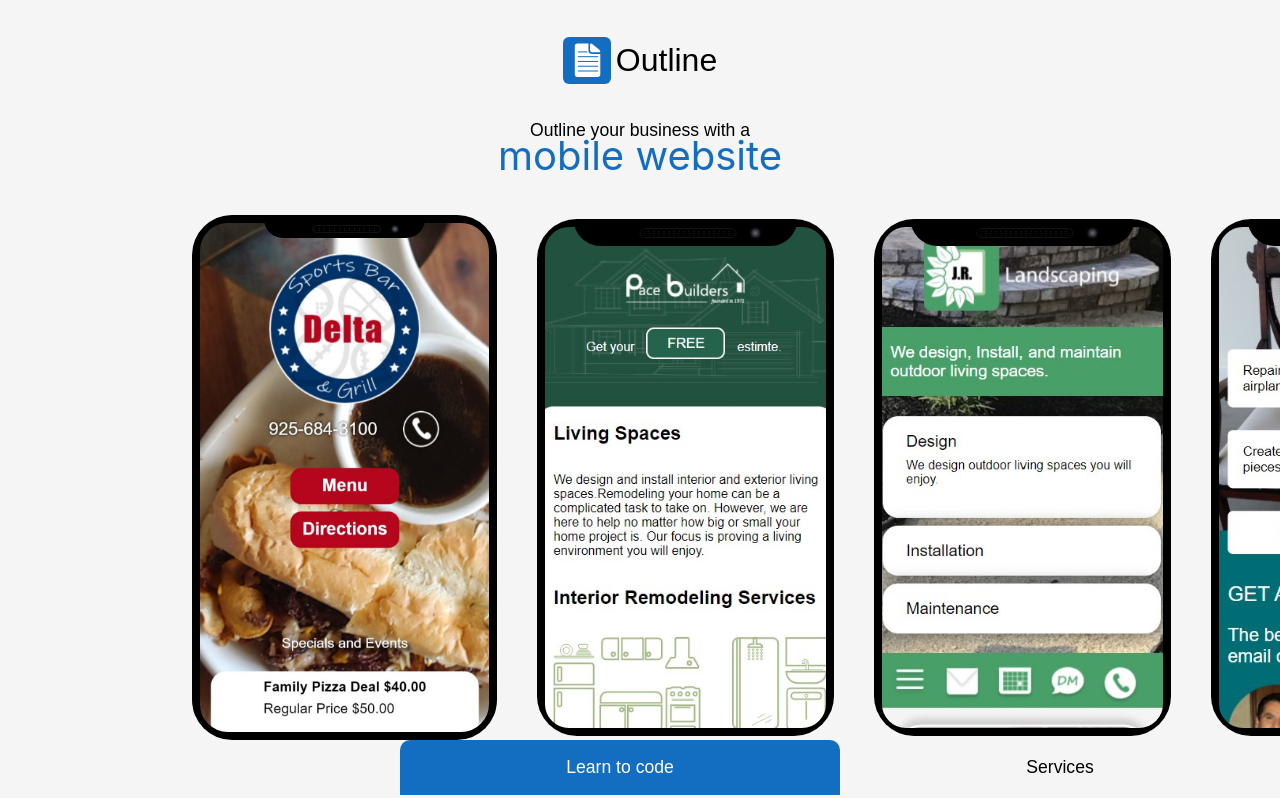
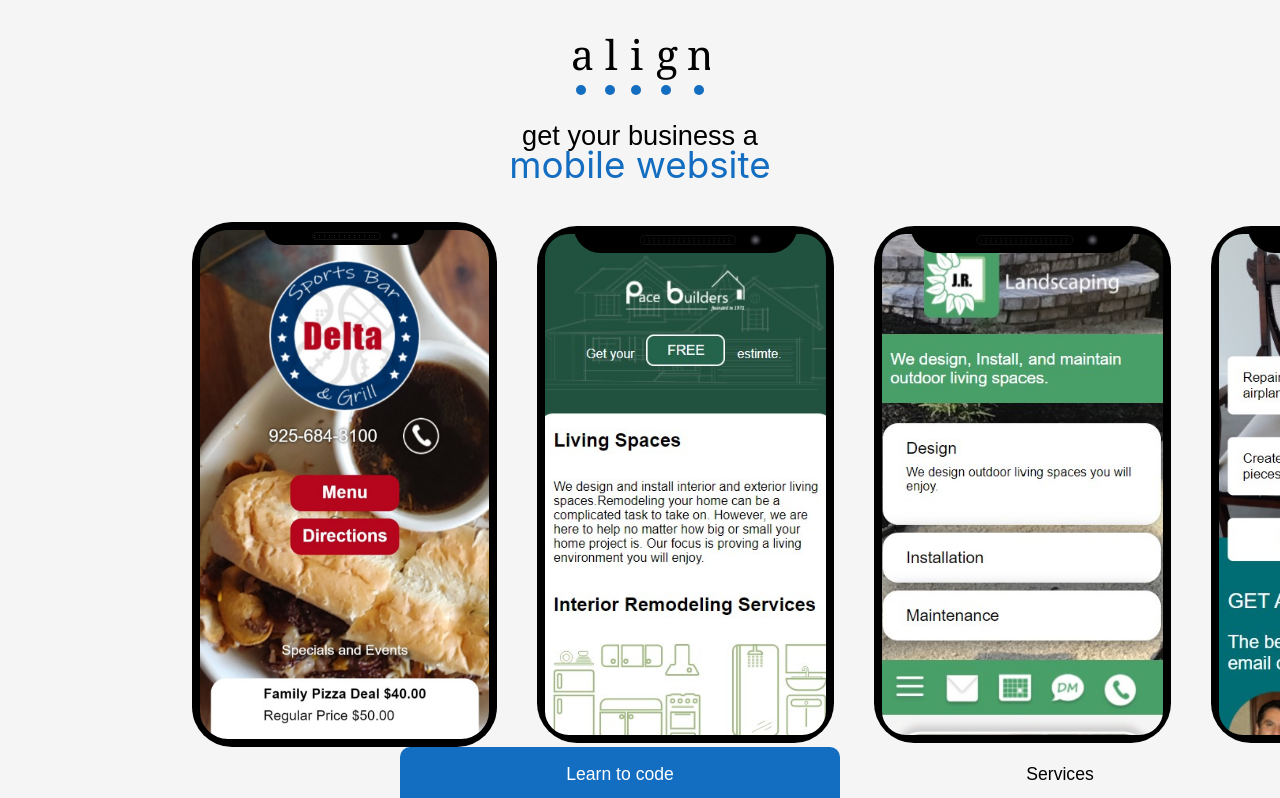
Before and after one commit to louieLouie117/Outline, a React (Create React App) app in the folder client/: page / in a window 1280 px wide. Shown: the top 798 px of the page. Built offline with nearby package versions, Linux system fonts and the light colour scheme.

Commit message:
LogoCompare

```diff
--- a/client/src/components/LandingPage/HeroBanner.jsx
+++ b/client/src/components/LandingPage/HeroBanner.jsx
@@ -1,17 +1,54 @@
-import React from "react";
+import React, {useState} from "react";
 
 function HeroBanner(props) {
 
+  const [hidden]= useState(false)
+  const [alignLogo, setAlignLogo]= useState(true)
+  const [outlineLogo, setOutlineLogo]= useState(false)
+  const [buttonText, setButtonText]= useState("outline")
+
+
+  const LogoOptions = e =>{
+
+      console.log(e.target.innerText)
+
+      if(e.target.innerText === "align"){
+        setAlignLogo(true);
+        setOutlineLogo(false);
+        return setButtonText("outline")
+
+      }
+
+      if(e.target.innerText === "outline"){
+        setAlignLogo(false);
+        setOutlineLogo(true);
+        return setButtonText("align")
+
+      }
+  }
+
+
+
   return (
     <div className="Hero-Container">
+      <h1 style={{display : hidden ? "grid" : "none"}} >align</h1>
+
       <header>
-        {/* <img  src="/assets/Logo.png" alt="" /> */}
-        <svg xmlns="http://www.w3.org/2000/svg" width="48" height="47" viewBox="0 0 48 47"><g transform="translate(-128 -31)"><g transform="translate(12 -202)"><rect width="48" height="47" rx="6" transform="translate(116 233)" fill="#136dc0"/></g><g transform="translate(139.795 37.489)"><path d="M22.285,12.706h8.061a.439.439,0,0,0,.443-.443h0a2.622,2.622,0,0,0-.948-2.029L23.082,4.6a2.845,2.845,0,0,0-1.825-.656h0A.654.654,0,0,0,20.6,4.6v6.422A1.682,1.682,0,0,0,22.285,12.706Z" transform="translate(-5.281 -3.936)" fill="#fff"/><path d="M20.989,10.65V3.938H10A2.693,2.693,0,0,0,7.313,6.622V34.815A2.693,2.693,0,0,0,10,37.5H30.135a2.693,2.693,0,0,0,2.685-2.685V14.426H24.765A3.781,3.781,0,0,1,20.989,10.65Z" transform="translate(-7.313 -3.938)" fill="#fff"/></g><line x2="20.287" transform="translate(142.917 50.69)" fill="none" stroke="#136dc0" stroke-width="1"/><line x2="20.287" transform="translate(142.917 55.463)" fill="none" stroke="#136dc0" stroke-width="1"/><line x2="20.287" transform="translate(142.917 60.237)" fill="none" stroke="#136dc0" stroke-width="1"/><line x2="20.287" transform="translate(142.917 65.01)" fill="none" stroke="#136dc0" stroke-width="1"/><line x2="9.547" transform="translate(142.917 45.917)" fill="none" stroke="#136dc0" stroke-width="1"/></g></svg>
-        <h1>Outline</h1>
+        <button onClick={LogoOptions}>{buttonText}</button>
+
+        <div style={{display: alignLogo ? "grid":"none"}} onClick={LogoOptions}>
+        <svg xmlns="http://www.w3.org/2000/svg" width="139" height="64" viewBox="0 0 139 64"><g transform="translate(-130 -417)"><circle cx="5" cy="5" r="5" transform="translate(135 471)" fill="#136dc0"/><circle cx="5" cy="5" r="5" transform="translate(164 471)" fill="#136dc0"/><circle cx="5" cy="5" r="5" transform="translate(190 471)" fill="#136dc0"/><circle cx="5" cy="5" r="5" transform="translate(220 471)" fill="#136dc0"/><text transform="translate(130 456)" fontSize="41" fontFamily="Cambria" letterSpacing="0.344em"><tspan x="0" y="0">a</tspan></text><text transform="translate(246 456)" fontSize="41" fontFamily="Cambria" letterSpacing="0.344em"><tspan x="0" y="0">n</tspan></text><circle cx="5" cy="5" r="5" transform="translate(253 471)" fill="#136dc0"/><text transform="translate(164 456)" fontSize="41" fontFamily="Cambria" letterSpacing="0.344em"><tspan x="0" y="0">l</tspan></text><text transform="translate(189 456)" fontSize="41" fontFamily="Cambria" letterSpacing="0.344em"><tspan x="0" y="0">i</tspan></text><text transform="translate(215 456)" fontSize="41" fontFamily="Cambria" letterSpacing="0.344em"><tspan x="0" y="0">g</tspan></text></g></svg>
+        </div>
+
+        <div  style={{display: outlineLogo ? "grid":"none"}} >
+        <svg xmlns="http://www.w3.org/2000/svg" width="165" height="47" viewBox="0 0 165 47"><g transform="translate(-122 -274)"><text transform="translate(172 312)" font-size="41" font-family="MS-UIGothic, MS UI Gothic"><tspan x="0" y="0">outline</tspan></text><rect width="48" height="47" rx="6" transform="translate(122 274)" fill="#136dc0"/><g transform="translate(-2.917 -2.718)"><line x2="24.015" transform="translate(136.917 294.567)" fill="none" stroke="#fff" stroke-width="1.5"/><line x2="24.015" transform="translate(136.917 300.218)" fill="none" stroke="#fff" stroke-width="1.5"/><line x2="24.015" transform="translate(136.917 305.868)" fill="none" stroke="#fff" stroke-width="1.5"/><line x2="24.015" transform="translate(136.917 311.519)" fill="none" stroke="#fff" stroke-width="1.5"/><path d="M0,0H11.3" transform="translate(136.917 288.917)" fill="none" stroke="#fff" stroke-width="1.5"/></g></g></svg>
+
+        </div>
+
       </header>
 
       <aside>
-        <p >Outline your business with a</p>
+        <p >get your business a</p>
         <p >mobile website</p>
       </aside>
 
@@ -35,3 +72,7 @@ function HeroBanner(props) {
 
 
 export default HeroBanner
+
+
+ {/* <img  src="/assets/Logo.png" alt="" /> */}
+        {/* <svg xmlns="http://www.w3.org/2000/svg" width="48" height="47" viewBox="0 0 48 47"><g transform="translate(-128 -31)"><g transform="translate(12 -202)"><rect width="48" height="47" rx="6" transform="translate(116 233)" fill="#136dc0"/></g><g transform="translate(139.795 37.489)"><path d="M22.285,12.706h8.061a.439.439,0,0,0,.443-.443h0a2.622,2.622,0,0,0-.948-2.029L23.082,4.6a2.845,2.845,0,0,0-1.825-.656h0A.654.654,0,0,0,20.6,4.6v6.422A1.682,1.682,0,0,0,22.285,12.706Z" transform="translate(-5.281 -3.936)" fill="#fff"/><path d="M20.989,10.65V3.938H10A2.693,2.693,0,0,0,7.313,6.622V34.815A2.693,2.693,0,0,0,10,37.5H30.135a2.693,2.693,0,0,0,2.685-2.685V14.426H24.765A3.781,3.781,0,0,1,20.989,10.65Z" transform="translate(-7.313 -3.938)" fill="#fff"/></g><line x2="20.287" transform="translate(142.917 50.69)" fill="none" stroke="#136dc0" stroke-width="1"/><line x2="20.287" transform="translate(142.917 55.463)" fill="none" stroke="#136dc0" stroke-width="1"/><line x2="20.287" transform="translate(142.917 60.237)" fill="none" stroke="#136dc0" stroke-width="1"/><line x2="20.287" transform="translate(142.917 65.01)" fill="none" stroke="#136dc0" stroke-width="1"/><line x2="9.547" transform="translate(142.917 45.917)" fill="none" stroke="#136dc0" stroke-width="1"/></g></svg> */}
--- a/client/src/models/landingPage.css
+++ b/client/src/models/landingPage.css
@@ -20,14 +20,18 @@ h1, h2, h3, h4, p{
 }
 
 .Hero-Container header{
-    display: flex;
+    display: grid;
     justify-self: center;
     align-items: center;
     justify-self: center;
-    padding-top: 20px;
     font: 1em sans-serif;
 
+}
 
+.Hero-Container header button {
+    color: whitesmoke;
+    background: whitesmoke;
+    border: none;
 }
 
 .Hero-Container header h1 {
@@ -44,11 +48,11 @@ h1, h2, h3, h4, p{
 
 .Hero-Container  aside p:first-of-type{
     color: black;
-    font: 1.1em sans-serif;
+    font: 1.7em sans-serif;
 }
 
 .Hero-Container  aside p:last-of-type{
-    font-size: 2.5em;
+    font-size: 2.3em;
     color: #136DC0;
     margin-top: -10px;
 }
```
Also changed, not shown: client/public/assets/alignLogo.svg (added), client/public/assets/outlineLogo.svg (added).
